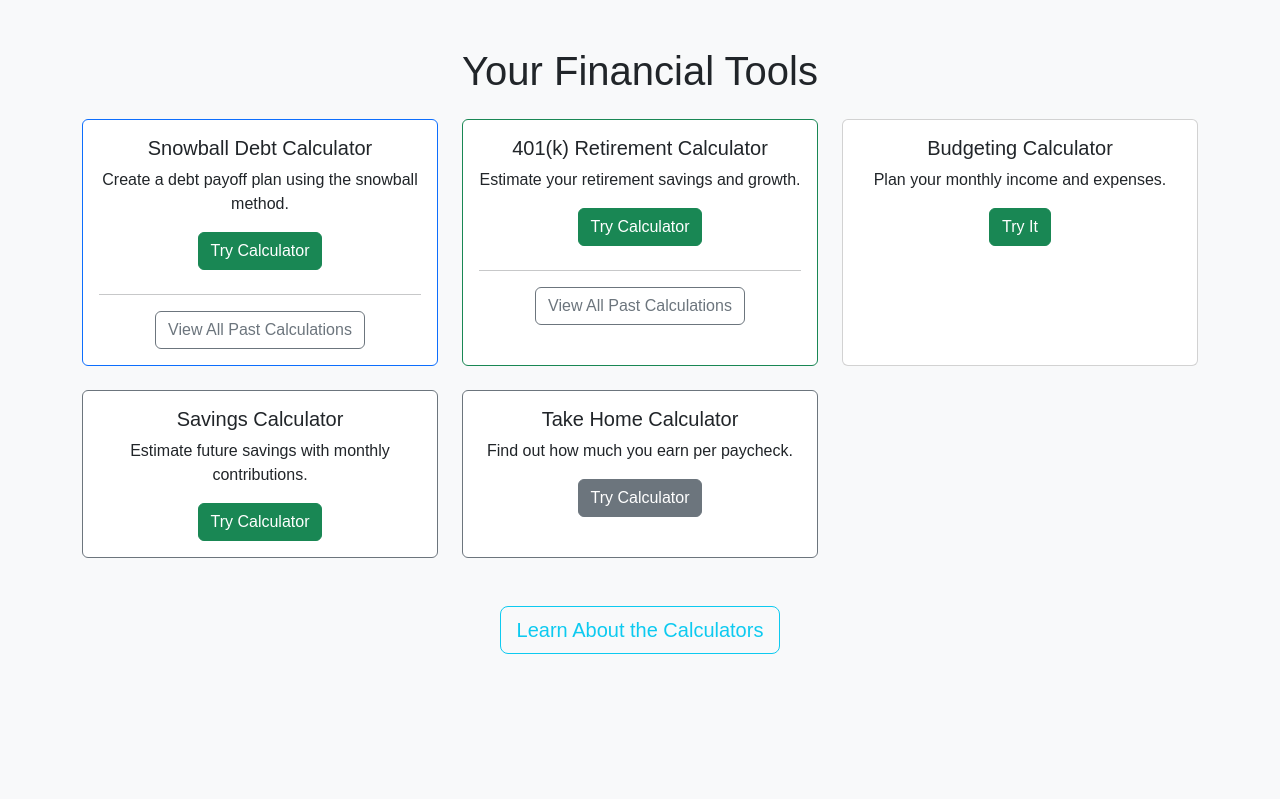
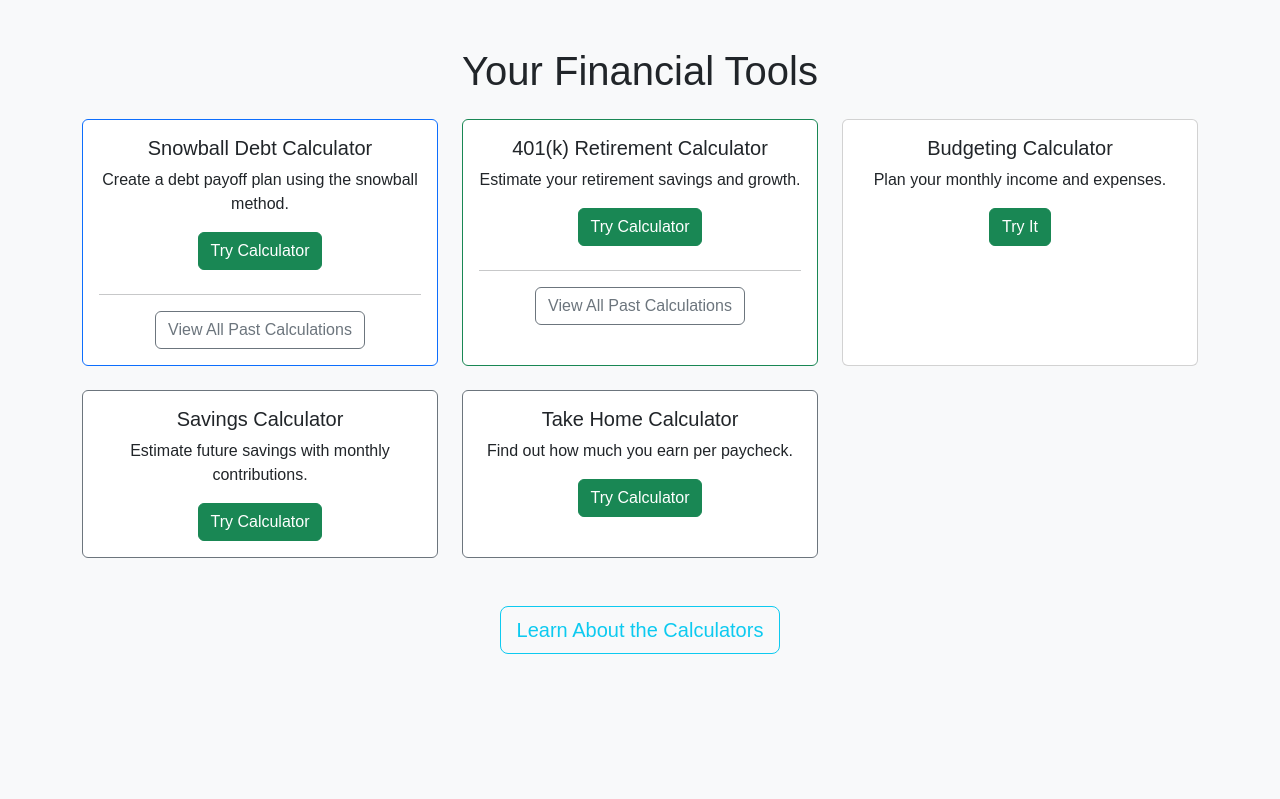
Before and after one commit to DePaul-Spring-2025-CSC-394-903/final-project-poc-team-5, a Django app: page /dashboard/ in a window 1280 px wide. Shown: the part 57-856 px from the top of the page. Run offline with Django 4.2, Linux system fonts and the light colour scheme; a user stored in the database is signed in.

Commit message:
another minor fix making it uniformed

```diff
--- a/main/templates/main/dashboard.html
+++ b/main/templates/main/dashboard.html
@@ -75,7 +75,7 @@
         <div class="card-body">
           <h5 class="card-title">Take Home Calculator</h5>
           <p class="card-text">Find out how much you earn per paycheck.</p>
-          <a href="{% url 'take_home_calculator' %}" class="btn btn-secondary">Try Calculator</a>
+          <a href="{% url 'take_home_calculator' %}" class="btn btn-success">Try Calculator</a>
         </div>
       </div>
     </div>
```
Also changed, not shown: db.sqlite3.
